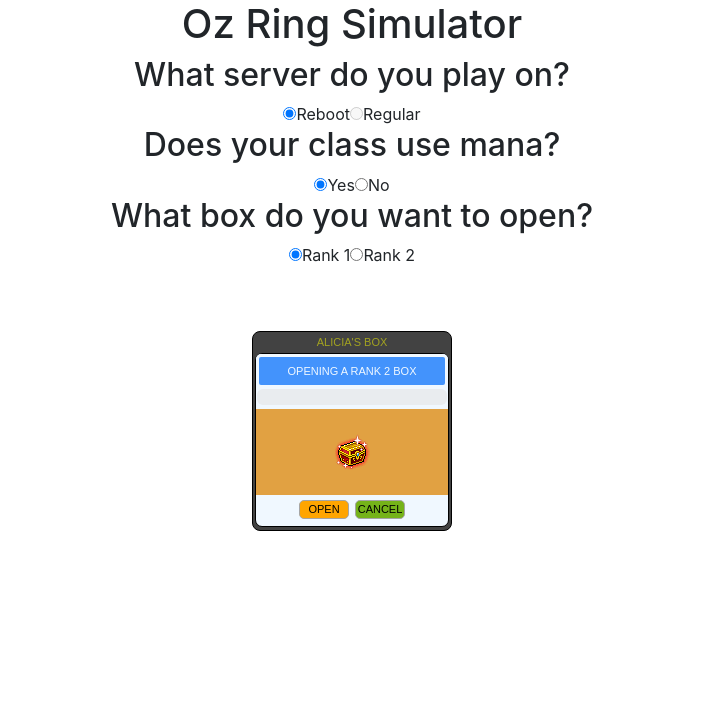
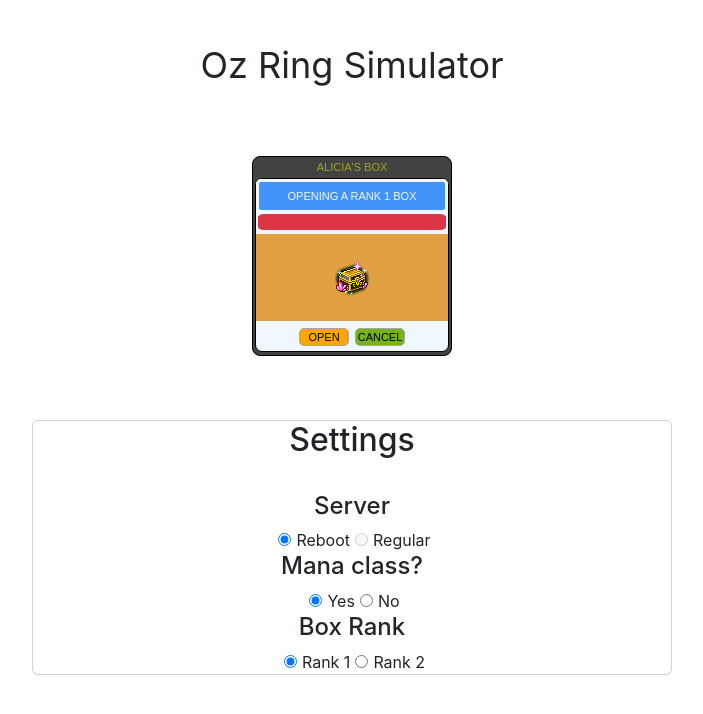
Before and after one commit to Ascix/oz-box-simulator, a React (Create React App) app: page / in a window 1280 px wide. Shown: the top 714 px of the page, without its empty margins (288-991 px from the left). Built offline with nearby package versions, Linux system fonts and the light colour scheme.

Commit message:
moved box ui to the top, rank 1 data added,  simulator adjusted to work with settings

```diff
--- a/src/App.css
+++ b/src/App.css
@@ -1,5 +1,10 @@
 .App {
   text-align: center;
+}
+
+.title {
+  font-size: 36px;
+  margin: 3% 0 5% 0
 }
 
 .box-ui {
@@ -8,7 +13,6 @@
   width: 200px;
   height: 200px;
   margin: auto;
-  margin-top: 5%;
   font-family: Arial, Helvetica, sans-serif;
   font-size: 11px;
   padding: 2px;
@@ -54,7 +58,7 @@
 }
 
 .box-buttons {
-  margin-top: 2px;
+  margin-top: 4px;
   display: flex;
   justify-content: center;
 }
@@ -79,3 +83,15 @@
   background-color: rgb(117, 179, 25);
   text-align: center;
 }
+
+.form {
+  margin-top: 5%;
+}
+
+.server {
+  margin-top: 5%;
+}
+
+.radios input {
+  margin: 5px
+}
--- a/src/App.js
+++ b/src/App.js
@@ -1,170 +1,180 @@
-import { useState } from 'react';
-import { ProgressBar } from 'react-bootstrap';
-import './App.css';
+import { useState } from "react";
+import { Card, ProgressBar } from "react-bootstrap";
+import "./App.css";
+import { Rank1 } from "./components/Rank1";
+import { Rank2 } from "./components/Rank2";
 
 function App() {
-  const Rank2 = [
-    {item: "Berserker Ring", reboot: 0.0191033, rebootNoMana: 0.0207013},
-    {item: "Broken Box Pieces", reboot: 0.2729046, rebootNoMana: 0.2957331},
-    {item: "Clean Defense Ring", reboot: 0.0191033, rebootNoMana: 0.0207013},
-    {item: "Cleansing Ring", reboot: 0.0194931, rebootNoMana: 0.0211238},
-    {item: "Clean Stance Ring", reboot: 0.0191033, rebootNoMana: 0.0207013},
-    {item: "Crisis HM Ring", reboot: 0.0194931, rebootNoMana: 0.0211238},
-    {item: "Crisis H Ring", reboot: 0.0191033, rebootNoMana: 0},
-    {item: "Crisis M Ring", reboot: 0.0191033, rebootNoMana: 0},
-    {item: "Critical Damage Ring", reboot: 0.0194931, rebootNoMana: 0.0211238},
-    {item: "Critical Defense Ring", reboot: 0.0194931, rebootNoMana: 0.0211238},
-    {item: "Critical Shift Ring", reboot: 0.0191033, rebootNoMana: 0.0207013},
-    {item: "Durability Ring", reboot: 0.0191033, rebootNoMana: 0.0207013},
-    {item: "Double Experience Coupons", reboot: 0.1091619, rebootNoMana: 0.1182932},
-    {item: "Health Cut Ring", reboot: 0.0194931, rebootNoMana: 0.0211238},
-    {item: "Level Jump Ring", reboot: 0.0194931, rebootNoMana: 0.0211238},
-    {item: "Limit Ring", reboot: 0.0194931, rebootNoMana: 0},
-    {item: "Mana Cut Ring", reboot: 0.0191033, rebootNoMana: 0},
-    {item: "Ocean Glow Earrings", reboot: 0.0038986, rebootNoMana: 0.0042248},
-    {item: "Overdrive Ring", reboot: 0.0194931, rebootNoMana: 0.0211238},
-    {item: "Oz Point Pouches", reboot: 0.1091619, rebootNoMana: 0.1182932},
-    {item: "Reflective Ring", reboot: 0.0191033, rebootNoMana: 0.0207013},
-    {item: "Ring of Restraint", reboot: 0.0389864, rebootNoMana: 0.0422476},
-    {item: "Risk Taker Ring", reboot: 0.020273, rebootNoMana: 0.0219688},
-    {item: "Stance Ring", reboot: 0.0191033, rebootNoMana: 0.0207013},
-    {item: "Swift Ring", reboot: 0.0191033, rebootNoMana: 0.0207013},
-    {item: "Totalling Ring", reboot: 0.0194931, rebootNoMana: 0.0211238},
-    {item: "Tower Boost Ring", reboot: 0.0194931, rebootNoMana: 0.0211238},
-    {item: "Ultimatum Ring", reboot: 0.020273, rebootNoMana: 0.0219688},
-    {item: "Weapon Jump", reboot: 0.020273, rebootNoMana: 0.0219688},
-];
+  const [rank, setRank] = useState("Rank1");
+  const [mana, setMana] = useState("Yes");
+  const [text, setText] = useState(null);
+  const [loading, setLoading] = useState("100");
+  const [disabled, setDisabled] = useState(false);
+  const [item, setItem] = useState("Rank1");
+  const [rolled, setRolled] = useState(null);
 
   function GenerateRing() {
-    let totalChance = 0
+    let totalChance = 0;
+
+    if (rank === "Rank1") {
+      if (mana === "Yes") {
+        for (let i = 0; i < Rank1.length; i++) {
+          totalChance += Rank1[i].reboot;
+        }
+        let RNG = Math.random() * totalChance;
+        let currentTotal = 0;
+        let prize = Rank2[0].item;
+        for (let i = 0; i < Rank1.length; i++) {
+          currentTotal += Rank1[i].reboot;
+          if (RNG < currentTotal) {
+            prize = Rank1[i].item;
+            break;
+          }
+        }
+        return prize;
+      } else {
+        for (let i = 0; i < Rank1.length; i++) {
+          totalChance += Rank1[i].noMana;
+        }
+        let RNG = Math.random() * totalChance;
+        let currentTotal = 0;
+        let prize = Rank2[0].item;
+        for (let i = 0; i < Rank1.length; i++) {
+          currentTotal += Rank1[i].noMana;
+          if (RNG < currentTotal) {
+            prize = Rank1[i].item;
+            break;
+          }
+        }
+        return prize;
+      }
+    }
+    if (rank === "Rank2") {
+      if (mana === "Yes") {
         for (let i = 0; i < Rank2.length; i++) {
           totalChance += Rank2[i].reboot;
         }
-      let RNG = Math.random() * totalChance
-      let currentTotal = 0
-      let prize = Rank2[0].item
-
+        let RNG = Math.random() * totalChance;
+        let currentTotal = 0;
+        let prize = Rank2[0].item;
         for (let i = 0; i < Rank2.length; i++) {
-        currentTotal += Rank2[i].reboot
+          currentTotal += Rank2[i].reboot;
           if (RNG < currentTotal) {
-          prize = Rank2[i].item
-          break
+            prize = Rank2[i].item;
+            break;
           }
         }
-      return prize
+        return prize;
+      } else {
+        for (let i = 0; i < Rank2.length; i++) {
+          totalChance += Rank2[i].noMana;
         }
-  GenerateRing()
+        let RNG = Math.random() * totalChance;
+        let currentTotal = 0;
+        let prize = Rank2[0].item;
+        for (let i = 0; i < Rank2.length; i++) {
+          currentTotal += Rank2[i].noMana;
+          if (RNG < currentTotal) {
+            prize = Rank2[i].item;
+            break;
+          }
+        }
+        return prize;
+      }
+    }
+  }
+
   function GenerateLevel() {
     const RingLevel = [
-      {level: "1", chance: .41},
-      {level: "2", chance: .28},
-      {level: "3", chance: .20},
-      {level: "4", chance: .11}
-    ]
+      { level: "1", chance: 0.41 },
+      { level: "2", chance: 0.28 },
+      { level: "3", chance: 0.2 },
+      { level: "4", chance: 0.11 },
+    ];
 
-    let totalChance = 0
+    let totalChance = 0;
     for (let i = 0; i < RingLevel.length; i++) {
       totalChance += RingLevel[i].chance;
     }
-    let RNG = Math.random() * totalChance
-    let currentTotal = 0
-    let level = RingLevel[0].level
+    let RNG = Math.random() * totalChance;
+    let currentTotal = 0;
+    let level = RingLevel[0].level;
     for (let i = 0; i < RingLevel.length; i++) {
-      currentTotal += RingLevel[i].chance
+      currentTotal += RingLevel[i].chance;
       if (RNG < currentTotal) {
-        level = RingLevel[i].level
-        break
+        level = RingLevel[i].level;
+        break;
       }
     }
-    return level
+    return level;
   }
 
   // function OpenBox() {
 
   // }
-  const [rank, setRank] = useState("2");
-  const [text, setText] = useState(null);
-  const [loading, setLoading] = useState(null);
-  const [disabled, setDisabled] = useState(false)
-  const [item, setItem] = useState("Rank2")
-  const [rolled, setRolled] = useState(null)
 
-  let progress = 0
+  let progress = 0;
   function Progress() {
     //4s
     setTimeout(() => {
       if (progress < 100) {
-        progress ++
-        setLoading(progress)
-        Progress()
+        progress++;
+        setLoading(progress);
+        Progress();
       } else {
-        setDisabled(false)
+        setDisabled(false);
       }
-    }, 30)
+    }, 30);
   }
 
   const handleOpen = () => {
-    setLoading(null)
-    setText(null)
-    setDisabled(true)
+    setLoading(null);
+    setText(null);
+    setDisabled(true);
     setTimeout(() => {
-      Progress()
-    }, 450)
-    const reward = GenerateRing()
-    let level = ""
-    if (reward === 'Broken Box Pieces' || reward === 'Oz Point Pouches' || reward === 'Ocean Glow Earrings' || reward === 'Double Experience Coupons') {
-
+      Progress();
+    }, 450);
+    const reward = GenerateRing();
+    let level = "";
+    if (
+      reward === "Broken Box Pieces" ||
+      reward === "Oz Point Pouches" ||
+      reward === "Ocean Glow Earrings" ||
+      reward === "Double Experience Coupons"
+    ) {
     } else {
-      level = ` (${GenerateLevel()})`
+      level = ` (${GenerateLevel()})`;
     }
     setTimeout(() => {
-      setItem(reward.replace(/ /g, ''))
-      setText(reward + level)
-      setRolled(true)
-    }, 4000)
-  }
+      setItem(reward?.replace(/ /g, ""));
+      setText(reward + level);
+      setRolled(true);
+    }, 3900);
+  };
 
   const handleReset = () => {
-    setItem("Rank2")
-    setRank("2")
-    setText(null)
-    setLoading(null)
-    setRolled(null)
-  }
+    setItem(rank);
+    setText(null);
+    setRolled(null);
+  };
+
+  const handleRank = (e) => {
+    setRank(e.target.value);
+    setItem(e.target.value);
+  };
+
+  const handleMana = (e) => {
+    setMana(e.target.value);
+  };
 
   return (
     <div className="App">
-      <h1>Oz Ring Simulator</h1>
-      <form>
-        <div className="server">
-          <h2>What server do you play on?</h2>
-              <input type="radio" id="reboot" name="server" value="Reboot" defaultChecked/>
-              <label htmlFor="reboot">Reboot</label>
-              <input type="radio" id="regular" name="server" value="Regular" disabled/>
-              <label htmlFor="regular">Regular</label>
-          </div>
-        <div className="manaRadios">
-          <h2>Does your class use mana?</h2>
-              <input type="radio" id="mana-yes" name="mana_or_none" value="Yes" defaultChecked/>
-              <label htmlFor="mana-yes">Yes</label>
-              <input type="radio" id="mana-no" name="mana_or_none" value="No"/>
-              <label htmlFor="mana-no">No</label>
-        </div>
-        <div className="rankBox">
-          <h2>What box do you want to open?</h2>
-              <input type="radio" id="box-1" name="boxRank" value="1" defaultChecked/>
-              <label htmlFor="box-1">Rank 1</label>
-              <input type="radio" id="box-2" name="boxRank" value="2"/>
-              <label htmlFor="box-2">Rank 2</label>
-        </div>
-      </form>
+      <div className="title">Oz Ring Simulator</div>
       <div className="box-ui">
-          <div className="box-title">
-            ALICIA'S BOX
-          </div>
+        <div className="box-title">ALICIA'S BOX</div>
         <div className="box">
           <div className="opening">
-            {text ? text : `OPENING A RANK ${rank} BOX`}
+            {text ? text : `OPENING A RANK ${rank.charAt(4)} BOX`}
           </div>
           <div className="progress-bar">
             <ProgressBar variant="danger" now={loading} />
@@ -173,15 +183,98 @@ function GenerateRing() {
             <img src={`/items/${item}.png`} alt="ring"></img>
           </div>
           <div className="box-buttons">
-            {
-              rolled ? <button className="ok" onClick={handleReset}>OK</button> : <>
-            <button className={ disabled ? "open disabled" : "open" } onClick={handleOpen} disabled={disabled}>OPEN</button>
-            <button className="cancel" onClick={handleReset}>CANCEL</button>
+            {rolled ? (
+              <button className="ok" onClick={handleReset}>
+                OK
+              </button>
+            ) : (
+              <>
+                <button
+                  className={disabled ? "open disabled" : "open"}
+                  onClick={handleOpen}
+                  disabled={disabled}
+                >
+                  OPEN
+                </button>
+                <button className="cancel" onClick={handleReset}>
+                  CANCEL
+                </button>
               </>
-            }
+            )}
           </div>
         </div>
       </div>
+      <Card className="d-flex mx-auto form" style={{ width: "50vw" }}>
+        <form>
+          <h2>Settings</h2>
+          <div className="server">
+            <h4>Server</h4>
+            <div className="radios">
+              <input
+                type="radio"
+                id="reboot"
+                name="server"
+                value="Reboot"
+                defaultChecked
+                disabled={disabled}
+              />
+              <label htmlFor="reboot">Reboot</label>
+              <input
+                type="radio"
+                id="regular"
+                name="server"
+                value="Regular"
+                disabled={true}
+              />
+              <label htmlFor="regular">Regular</label>
+            </div>
+          </div>
+          <div className="manaRadios" onChange={handleMana}>
+            <h4>Mana class?</h4>
+            <div className="radios">
+              <input
+                type="radio"
+                id="yesMana"
+                name="mana_or_none"
+                value="Yes"
+                defaultChecked
+                disabled={disabled}
+              />
+              <label htmlFor="yesMana">Yes</label>
+              <input
+                type="radio"
+                id="noMana"
+                name="mana_or_none"
+                value="No"
+                disabled={disabled}
+              />
+              <label htmlFor="noMana">No</label>
+            </div>
+          </div>
+          <div className="rankRadios" onChange={handleRank}>
+            <h4>Box Rank</h4>
+            <div className="radios">
+              <input
+                type="radio"
+                id="box-1"
+                name="boxRank"
+                value="Rank1"
+                defaultChecked
+                disabled={disabled}
+              />
+              <label htmlFor="box-1">Rank 1</label>
+              <input
+                type="radio"
+                id="box-2"
+                name="boxRank"
+                value="Rank2"
+                disabled={disabled}
+              />
+              <label htmlFor="box-2">Rank 2</label>
+            </div>
+            </div>
+        </form>
+      </Card>
     </div>
   );
 }
--- /dev/null
+++ b/src/components/Rank1.js
@@ -0,0 +1,32 @@
+// (Rank2['item'].reboot)
+export const Rank1 = [
+    {item: "Berserker Ring", reboot: 0.0187990, noMana: 0.0204430},
+    {item: "Broken Box Pieces", reboot: 0.2819841, noMana: 0.3066438},
+    {item: "Clean Defense Ring", reboot: 0.0187990, noMana: 0.0204430},
+    {item: "Cleansing Ring", reboot: 0.0214099, noMana: 0.0232823},
+    {item: "Clean Stance Ring", reboot: 0.0187990, noMana: 0.0204430},
+    {item: "Crisis HM Ring", reboot: 0.0214099, noMana: 0.0232823},
+    {item: "Crisis H Ring", reboot: 0.0187990, noMana: 0},
+    {item: "Crisis M Ring", reboot: 0.0187990, noMana: 0},
+    {item: "Critical Damage Ring", reboot: 0.0214099, noMana: 0.0232823},
+    {item: "Critical Defense Ring", reboot: 0.0214099, noMana: 0.0232823},
+    {item: "Critical Shift Ring", reboot: 0.0187990, noMana: 0.0204430},
+    {item: "Durability Ring", reboot: 0.0187990, noMana: 0.0204430},
+    {item: "Double Experience Coupons", reboot: 0.083551, noMana: 0.0908574},
+    {item: "Health Cut Ring", reboot: 0.0214099, noMana: 0.0232823},
+    {item: "Level Jump Ring", reboot: 0.0214099, noMana: 0.0232823},
+    {item: "Limit Ring", reboot: 0.0214099, noMana: 0},
+    {item: "Mana Cut Ring", reboot: 0.0187990, noMana: 0},
+    {item: "Ocean Glow Earrings", reboot: 0.0057441, noMana: 0.0062465},
+    {item: "Overdrive Ring", reboot: 0.0214099, noMana: 0.0232823},
+    {item: "Oz Point Pouches", reboot: 0.0678850, noMana: 0.0738216},
+    {item: "Reflective Ring", reboot: 0.0187990, noMana: 0.0204430},
+    {item: "Ring of Restraint", reboot: 0.0490861, noMana: 0.0533787},
+    {item: "Risk Taker Ring", reboot: 0.0302872, noMana: 0.0329358},
+    {item: "Stance Ring", reboot: 0.0187990, noMana: 0.0204430},
+    {item: "Swift Ring", reboot: 0.0187990, noMana: 0.0204430},
+    {item: "Totalling Ring", reboot: 0.0214099, noMana: 0.0232823},
+    {item: "Tower Boost Ring", reboot: 0.0214099, noMana: 0.0232823},
+    {item: "Ultimatum Ring", reboot: 0.0302872, noMana: 0.0329358},
+    {item: "Weapon Jump", reboot: 0.0302872, noMana: 0.0329358},
+];
```
Also changed, not shown: src/components/Rank2.js (+30 -87 lines). Lines whose indentation alone changed are shown as unchanged.
